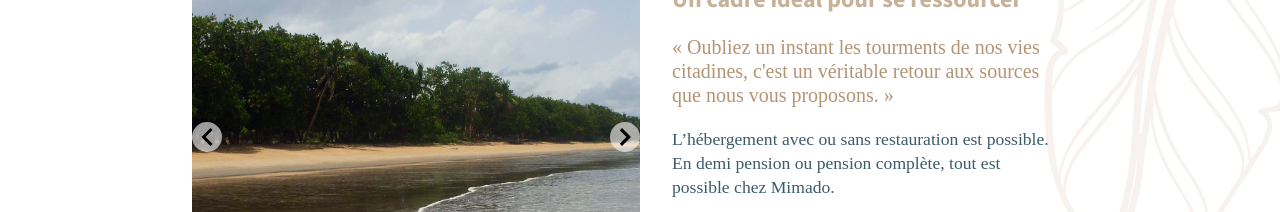
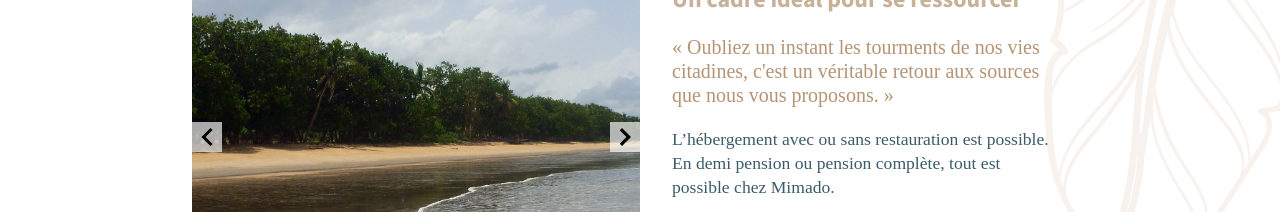
Before and after one commit to MarcChayer/hotel-Mimado, a React app: page / in a window 1280 px wide. Shown: the part 1180-1392 px from the top of the page. Built offline with nearby package versions, Linux system fonts and the light colour scheme; a web font is replaced by a local one.

Commit message:
FIX button styles slideshows of website ok

```diff
--- a/src/components/Home/home.scss
+++ b/src/components/Home/home.scss
@@ -9,6 +9,12 @@
     transform: translateY(-274px);
     opacity: 1;
   }
+}
+
+// reglage bouton slideshow de tt le site
+.react-slideshow-container .default-nav {
+  border-radius: 0;
+  background-color: rgba(255, 255, 255, 0.657);
 }
 
 .home {
```
